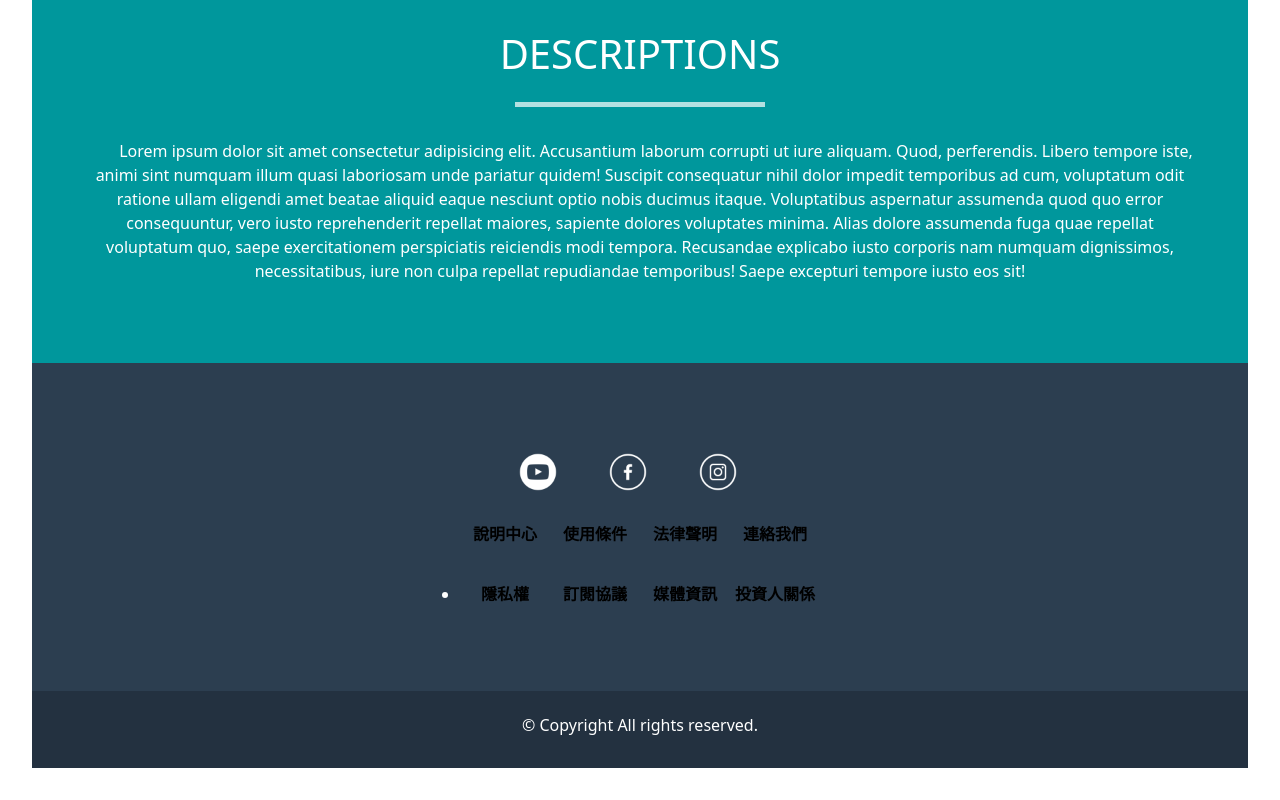
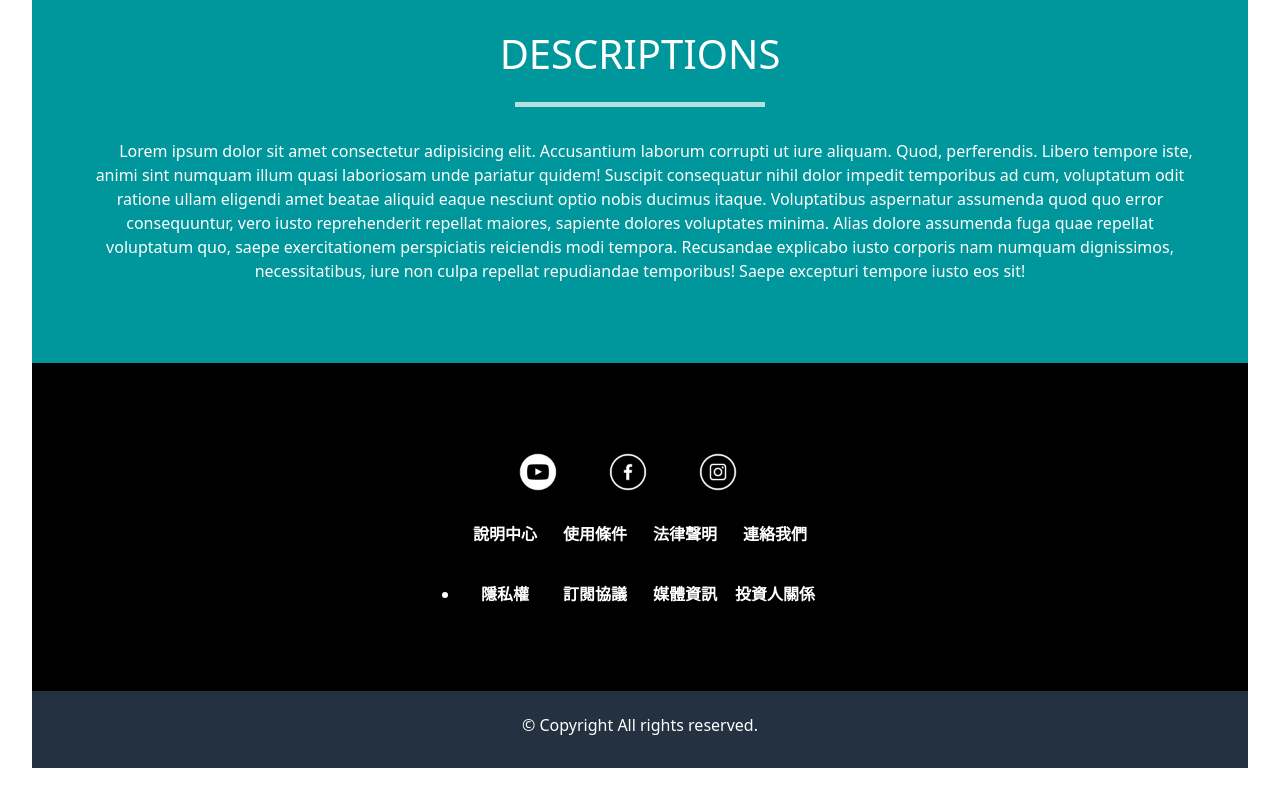
Before and after one commit to jaina0831/react-wk4try, a React (Vite) app: page / in a window 1280 px wide. Shown: the part 920-1720 px from the top of the page. Built offline with nearby package versions, Linux system fonts and the light colour scheme.

Commit message:
Update index.css

```diff
--- a/src/index.css
+++ b/src/index.css
@@ -121,7 +121,7 @@
 
 /* Footer Style */
 .footer__above {
-  background-color: #2c3e50;
+  background-color: #000000;
   color: white;
 }
 
@@ -201,7 +201,7 @@
   line-height: 55px;
   letter-spacing: normal;
   text-align: center;
-  color: black;
+  color: rgb(255, 255, 255)
 }
 .footer-list-items-link:hover{
   transform: scale(1.2);
```
